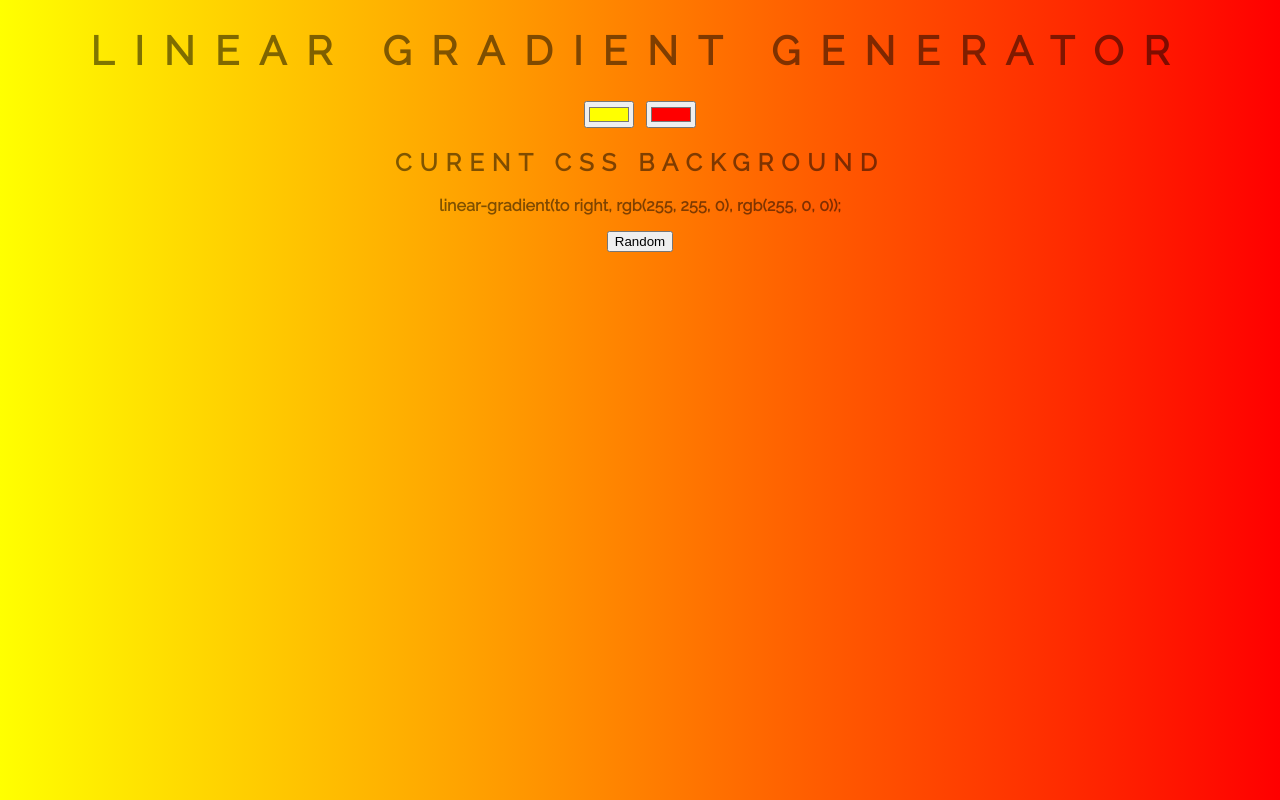
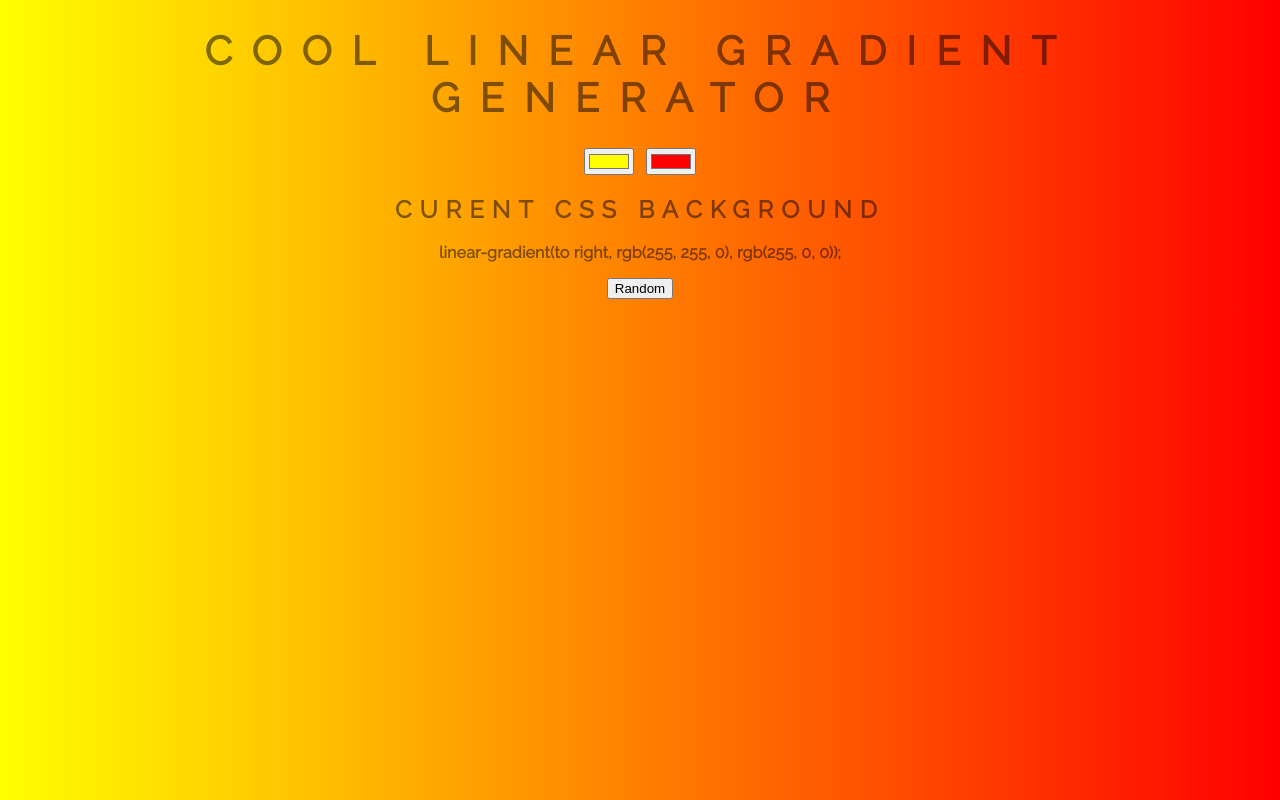
Before and after one commit to Alecsis99/background-generator, a plain HTML site: page index.html in a window 1280 px wide. Drawn offline with Linux system fonts and the light colour scheme.

Commit message:
Change page header

```diff
--- a/index.html
+++ b/index.html
@@ -8,7 +8,7 @@
         <link href="style.css" rel="stylesheet">
     </head>
     <body id="gradient">
-        <h1>Linear Gradient Generator</h1>
+        <h1>Cool Linear Gradient Generator</h1>
         <input type="color" name="color1" id="color1" value="#ffff00">
         <input type="color" name="color2" id="color2" value="#ff0000">
         <h2>Curent css background</h2>
```
